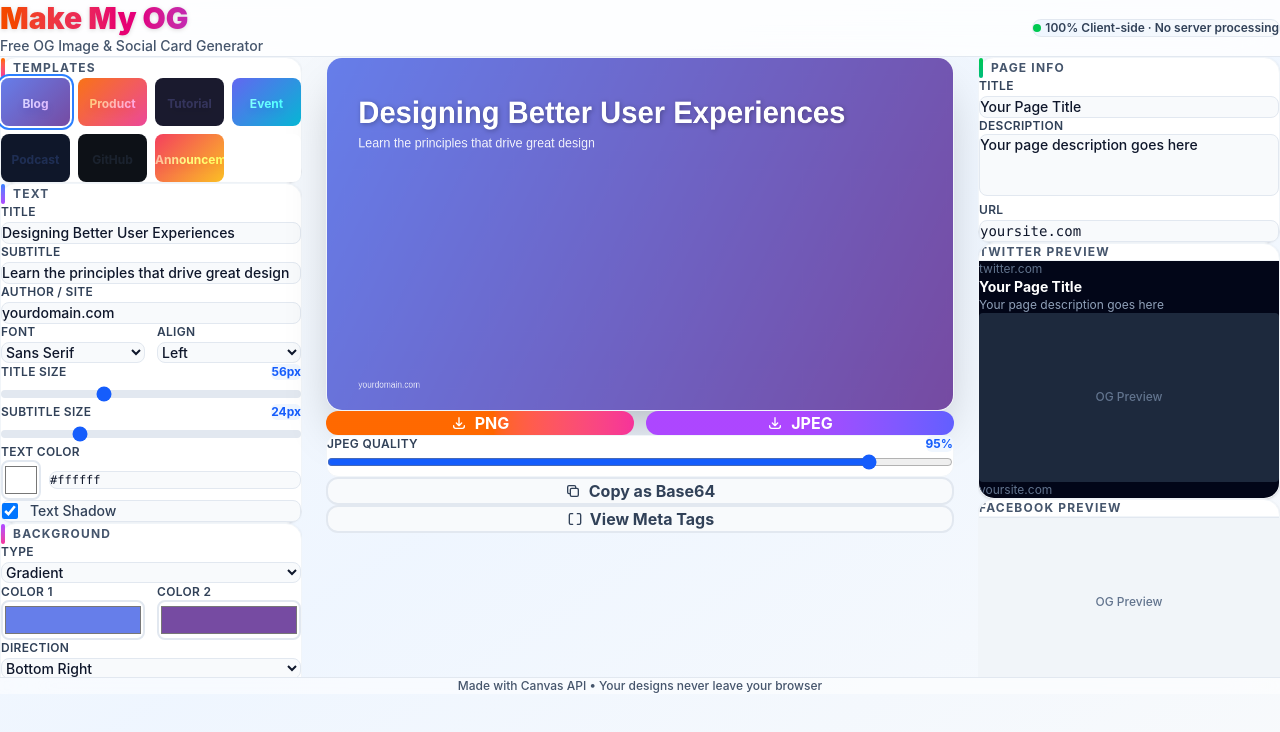
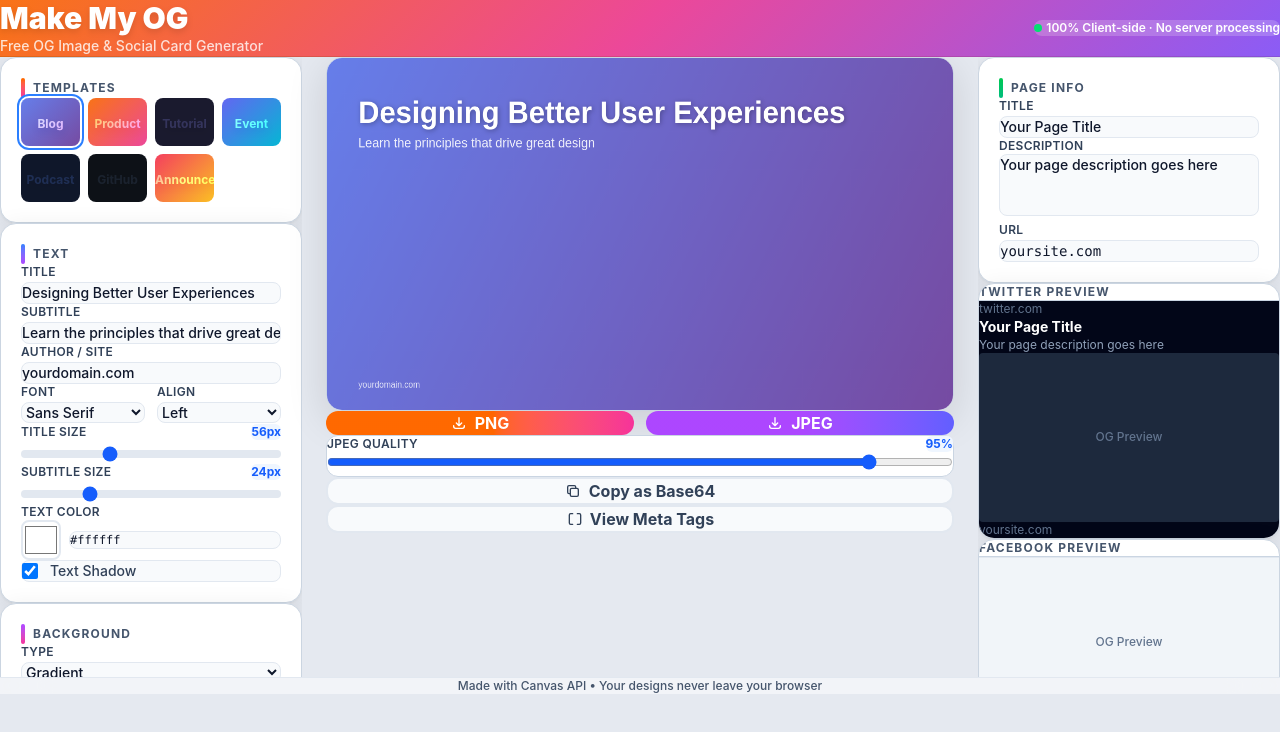
Before and after one commit to tjaitly1986/makemyog-app, a Next.js app: page / in a window 1280 px wide. Shown: the top 732 px of the page. Built offline with nearby package versions, Linux system fonts and the light colour scheme.

Commit message:
Update: makemyog — 2026-04-08

```diff
--- a/src/app/globals.css
+++ b/src/app/globals.css
@@ -70,6 +70,62 @@ body {
   animation: pulse-subtle 2s ease-in-out infinite;
 }
 
+/* Card styling - guaranteed to render */
+.og-card {
+  background: #ffffff;
+  border-radius: 16px;
+  box-shadow: 0 4px 24px rgba(0, 0, 0, 0.08), 0 1px 3px rgba(0, 0, 0, 0.06);
+  border: 1px solid #cbd5e1;
+  padding: 20px;
+}
+
+.og-card-flush {
+  background: #ffffff;
+  border-radius: 16px;
+  box-shadow: 0 4px 24px rgba(0, 0, 0, 0.08), 0 1px 3px rgba(0, 0, 0, 0.06);
+  border: 1px solid #cbd5e1;
+  overflow: hidden;
+}
+
+.og-input {
+  background: #f8fafc;
+  border: 1px solid #cbd5e1;
+  border-radius: 8px;
+  padding: 8px 12px;
+  font-size: 14px;
+  width: 100%;
+  color: #0f172a;
+  outline: none;
+  transition: border-color 0.15s;
+}
+
+.og-input:focus {
+  border-color: #3b82f6;
+  box-shadow: 0 0 0 3px rgba(59, 130, 246, 0.15);
+}
+
+.og-label {
+  display: block;
+  font-size: 11px;
+  font-weight: 700;
+  text-transform: uppercase;
+  letter-spacing: 0.05em;
+  color: #64748b;
+  margin-bottom: 8px;
+}
+
+.og-section-title {
+  display: flex;
+  align-items: center;
+  gap: 8px;
+  margin-bottom: 16px;
+  font-size: 12px;
+  font-weight: 800;
+  text-transform: uppercase;
+  letter-spacing: 0.1em;
+  color: #475569;
+}
+
 /* Scrollbar styling */
 ::-webkit-scrollbar {
   width: 8px;
--- a/src/app/page.tsx
+++ b/src/app/page.tsx
@@ -446,30 +446,30 @@ export default function Home() {
   }
 
   return (
-    <div className="min-h-screen bg-gradient-to-br from-slate-50 via-blue-50 to-slate-50">
+    <div className="min-h-screen" style={{ background: '#e5e9f0' }}>
       {/* Premium Header */}
-      <header className="sticky top-0 z-50 border-b border-slate-200 bg-white/80 backdrop-blur-xl">
+      <header className="sticky top-0 z-50" style={{ background: 'linear-gradient(135deg, #f97316, #ec4899, #8b5cf6)', borderBottom: '1px solid rgba(0,0,0,0.1)' }}>
         <div className="max-w-7xl mx-auto px-4 sm:px-6 lg:px-8 py-4 flex items-center justify-between">
           <div>
-            <h1 className="text-3xl font-black bg-gradient-to-r from-orange-600 via-pink-600 to-purple-600 bg-clip-text text-transparent drop-shadow-sm">
+            <h1 className="text-3xl font-black text-white drop-shadow-md">
               Make My OG
             </h1>
-            <p className="text-sm text-slate-600 font-medium mt-0.5">Free OG Image & Social Card Generator</p>
+            <p className="text-sm text-white/80 font-medium mt-0.5">Free OG Image & Social Card Generator</p>
           </div>
-          <div className="hidden sm:flex items-center gap-1 px-3 py-1.5 rounded-full bg-gradient-to-r from-blue-50 to-slate-50 border border-slate-200">
-            <span className="inline-block w-2 h-2 rounded-full bg-green-500"></span>
-            <span className="text-xs font-semibold text-slate-700">100% Client-side · No server processing</span>
+          <div className="hidden sm:flex items-center gap-1 px-3 py-1.5 rounded-full" style={{ background: 'rgba(255,255,255,0.2)', backdropFilter: 'blur(10px)' }}>
+            <span className="inline-block w-2 h-2 rounded-full bg-green-400"></span>
+            <span className="text-xs font-semibold text-white">100% Client-side · No server processing</span>
           </div>
         </div>
       </header>
 
-      <main className="max-w-8xl mx-auto px-4 sm:px-6 lg:px-8 py-8">
+      <main className="max-w-screen-2xl mx-auto px-4 sm:px-6 lg:px-8 py-8">
         {/* Three-column premium layout */}
         <div className="grid grid-cols-1 lg:grid-cols-12 gap-6 auto-rows-min">
           {/* LEFT PANEL - CONTROLS (3 cols on desktop) */}
           <div className="lg:col-span-3 space-y-5 max-h-[calc(100vh-180px)] overflow-y-auto pr-2">
             {/* Templates Section */}
-            <div className="bg-white rounded-2xl shadow-sm border border-slate-100 p-5">
+            <div className="og-card">
               <div className="flex items-center gap-2 mb-4">
                 <div className="w-1 h-5 rounded-full bg-gradient-to-b from-orange-500 to-pink-500"></div>
                 <h2 className="text-xs font-bold uppercase tracking-widest text-slate-600">Templates</h2>
@@ -501,7 +501,7 @@ export default function Home() {
             </div>
 
             {/* Text Section */}
-            <div className="bg-white rounded-2xl shadow-sm border border-slate-100 p-5">
+            <div className="og-card">
               <div className="flex items-center gap-2 mb-4">
                 <div className="w-1 h-5 rounded-full bg-gradient-to-b from-blue-500 to-purple-500"></div>
                 <h2 className="text-xs font-bold uppercase tracking-widest text-slate-600">Text</h2>
@@ -633,7 +633,7 @@ export default function Home() {
             </div>
 
             {/* Background Section */}
-            <div className="bg-white rounded-2xl shadow-sm border border-slate-100 p-5">
+            <div className="og-card">
               <div className="flex items-center gap-2 mb-4">
                 <div className="w-1 h-5 rounded-full bg-gradient-to-b from-purple-500 to-pink-500"></div>
                 <h2 className="text-xs font-bold uppercase tracking-widest text-slate-600">Background</h2>
@@ -825,7 +825,7 @@ export default function Home() {
             </div>
 
             {/* Logo Section */}
-            <div className="bg-white rounded-2xl shadow-sm border border-slate-100 p-5">
+            <div className="og-card">
               <div className="flex items-center gap-2 mb-4">
                 <div className="w-1 h-5 rounded-full bg-gradient-to-b from-indigo-500 to-blue-500"></div>
                 <h2 className="text-xs font-bold uppercase tracking-widest text-slate-600">Logo</h2>
@@ -897,7 +897,7 @@ export default function Home() {
 
           {/* CENTER PANEL - CANVAS PREVIEW (6 cols on desktop) */}
           <div className="lg:col-span-6 flex flex-col items-center justify-start">
-            <div className="w-full bg-white rounded-2xl shadow-2xl border border-slate-100 overflow-hidden">
+            <div className="w-full og-card-flush" style={{ boxShadow: '0 10px 40px rgba(0,0,0,0.12)' }}>
               <div className="aspect-video bg-gradient-to-br from-slate-100 to-slate-200 flex items-center justify-center p-6">
                 <canvas
                   ref={canvasRef}
@@ -936,7 +936,7 @@ export default function Home() {
                 </button>
               </div>
 
-              <div className="bg-white rounded-xl p-4 border border-slate-100">
+              <div className="bg-white rounded-xl p-4 border border-slate-300">
                 <div className="flex items-center justify-between mb-2">
                   <label className="text-xs font-semibold text-slate-700 uppercase tracking-wide">JPEG Quality</label>
                   <span className="text-xs font-bold text-blue-600 bg-blue-50 px-2 py-1 rounded-md">{jpegQuality}%</span>
@@ -980,7 +980,7 @@ export default function Home() {
 
           {/* RIGHT PANEL - SOCIAL PREVIEWS (3 cols on desktop) */}
           <div className="lg:col-span-3 space-y-5 max-h-[calc(100vh-180px)] overflow-y-auto pl-2">
-            <div className="bg-white rounded-2xl shadow-sm border border-slate-100 p-5">
+            <div className="og-card">
               <div className="flex items-center gap-2 mb-4">
                 <div className="w-1 h-5 rounded-full bg-gradient-to-b from-green-500 to-emerald-500"></div>
                 <h2 className="text-xs font-bold uppercase tracking-widest text-slate-600">Page Info</h2>
@@ -1019,8 +1019,8 @@ export default function Home() {
               </div>
             </div>
 
-            <div className="bg-white rounded-2xl shadow-sm border border-slate-100 overflow-hidden">
-              <div className="p-4 border-b border-slate-100">
+            <div className="og-card-flush">
+              <div className="p-4 border-b border-slate-300">
                 <h3 className="text-xs font-bold uppercase tracking-widest text-slate-600">Twitter Preview</h3>
               </div>
               <div className="bg-slate-950 text-white p-4 space-y-2 text-xs">
@@ -1034,8 +1034,8 @@ export default function Home() {
               </div>
             </div>
 
-            <div className="bg-white rounded-2xl shadow-sm border border-slate-100 overflow-hidden">
-              <div className="p-4 border-b border-slate-100">
+            <div className="og-card-flush">
+              <div className="p-4 border-b border-slate-300">
                 <h3 className="text-xs font-bold uppercase tracking-widest text-slate-600">Facebook Preview</h3>
               </div>
               <div className="bg-white border-t border-slate-200">
@@ -1051,7 +1051,7 @@ export default function Home() {
             </div>
 
             {showMetaTags && (
-              <div className="bg-white rounded-2xl shadow-sm border border-slate-100 p-5">
+              <div className="og-card">
                 <div className="flex items-center gap-2 mb-4">
                   <div className="w-1 h-5 rounded-full bg-gradient-to-b from-slate-500 to-slate-700"></div>
                   <h2 className="text-xs font-bold uppercase tracking-widest text-slate-600">Meta Tags Code</h2>
@@ -1081,7 +1081,7 @@ export default function Home() {
       </main>
 
       <footer className="border-t border-slate-200 bg-white/50 backdrop-blur-xl mt-12">
-        <div className="max-w-8xl mx-auto px-4 sm:px-6 lg:px-8 py-6 text-center">
+        <div className="max-w-screen-2xl mx-auto px-4 sm:px-6 lg:px-8 py-6 text-center">
           <p className="text-xs text-slate-600 font-medium">
             Made with Canvas API • Your designs never leave your browser
           </p>
```
